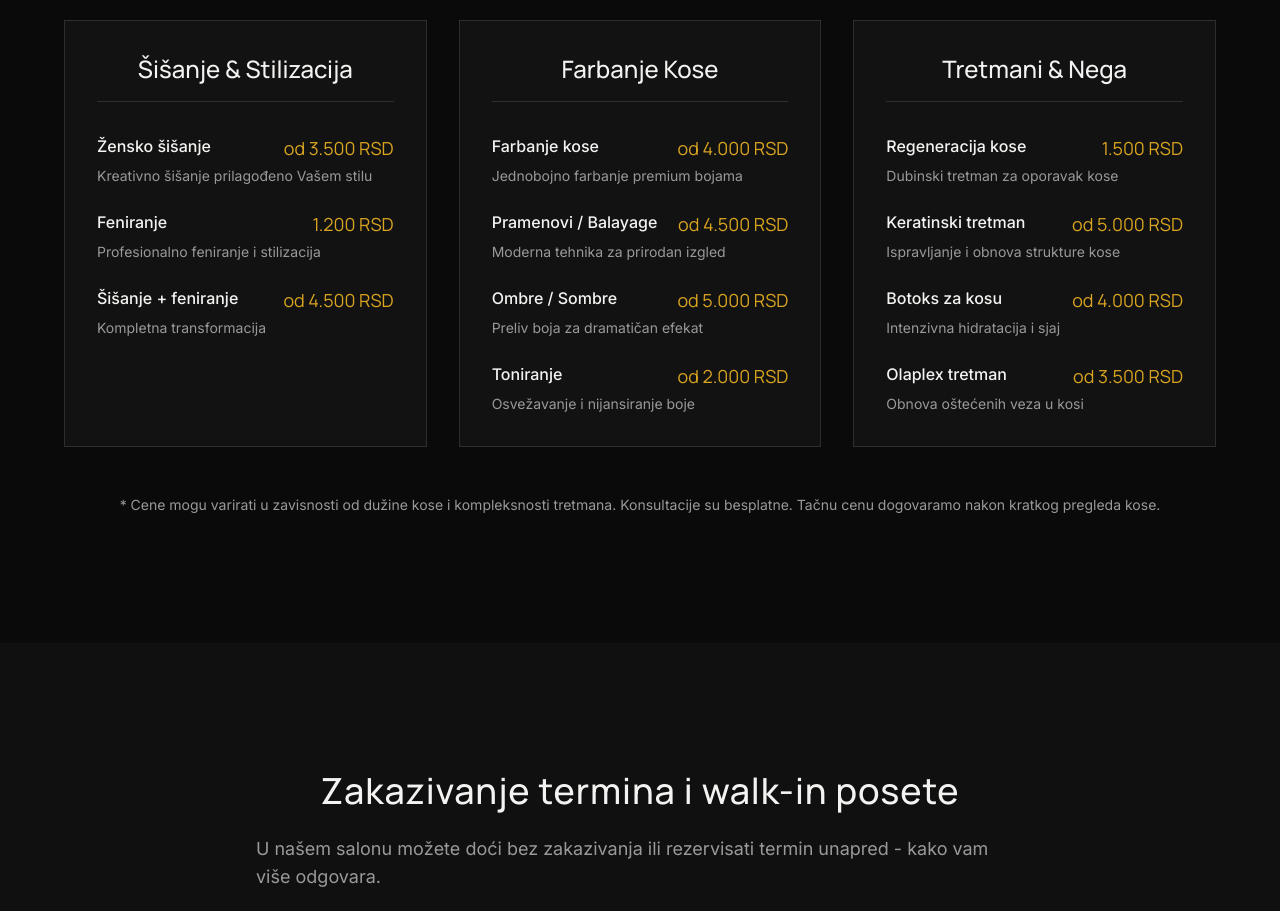
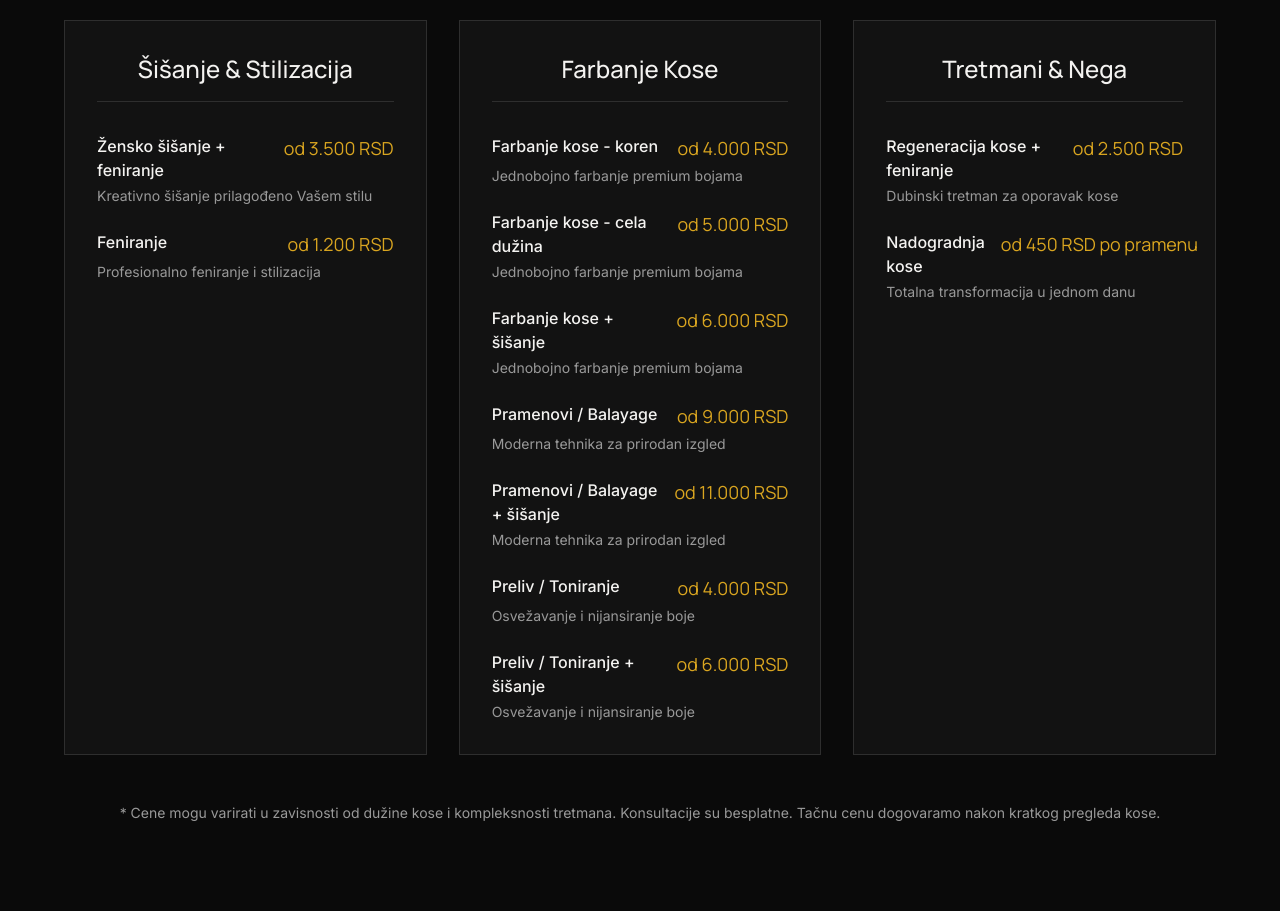
Before and after one commit to bcrnic/modni-frizer-vojkan, a React (Vite) app: page / in a window 1280 px wide. Shown: the part 2060-2971 px from the top of the page. Built offline with nearby package versions, Linux system fonts and the light colour scheme; no server answers; the HTML template or start-up script is replaced by a standard one.

Commit message:
Update pricing list with new service structure and prices

```diff
--- a/src/components/Services.tsx
+++ b/src/components/Services.tsx
@@ -9,27 +9,27 @@ const services = [
   {
     category: "Šišanje & Stilizacija",
     items: [
-      { name: "Žensko šišanje", price: "od 3.500 RSD", description: "Kreativno šišanje prilagođeno Vašem stilu" },
-      { name: "Feniranje", price: "1.200 RSD", description: "Profesionalno feniranje i stilizacija" },
-      { name: "Šišanje + feniranje", price: "od 4.500 RSD", description: "Kompletna transformacija" },
+      { name: "Žensko šišanje + feniranje", price: "od 3.500 RSD", description: "Kreativno šišanje prilagođeno Vašem stilu" },
+      { name: "Feniranje", price: "od 1.200 RSD", description: "Profesionalno feniranje i stilizacija" },
     ]
   },
   {
     category: "Farbanje Kose",
     items: [
-      { name: "Farbanje kose", price: "od 4.000 RSD", description: "Jednobojno farbanje premium bojama" },
-      { name: "Pramenovi / Balayage", price: "od 4.500 RSD", description: "Moderna tehnika za prirodan izgled" },
-      { name: "Ombre / Sombre", price: "od 5.000 RSD", description: "Preliv boja za dramatičan efekat" },
-      { name: "Toniranje", price: "od 2.000 RSD", description: "Osvežavanje i nijansiranje boje" },
+      { name: "Farbanje kose - koren", price: "od 4.000 RSD", description: "Jednobojno farbanje premium bojama" },
+      { name: "Farbanje kose - cela dužina", price: "od 5.000 RSD", description: "Jednobojno farbanje premium bojama" },
+      { name: "Farbanje kose + šišanje", price: "od 6.000 RSD", description: "Jednobojno farbanje premium bojama" },
+      { name: "Pramenovi / Balayage", price: "od 9.000 RSD", description: "Moderna tehnika za prirodan izgled" },
+      { name: "Pramenovi / Balayage + šišanje", price: "od 11.000 RSD", description: "Moderna tehnika za prirodan izgled" },
+      { name: "Preliv / Toniranje", price: "od 4.000 RSD", description: "Osvežavanje i nijansiranje boje" },
+      { name: "Preliv / Toniranje + šišanje", price: "od 6.000 RSD", description: "Osvežavanje i nijansiranje boje" },
     ]
   },
   {
     category: "Tretmani & Nega",
     items: [
-      { name: "Regeneracija kose", price: "1.500 RSD", description: "Dubinski tretman za oporavak kose" },
-      { name: "Keratinski tretman", price: "od 5.000 RSD", description: "Ispravljanje i obnova strukture kose" },
-      { name: "Botoks za kosu", price: "od 4.000 RSD", description: "Intenzivna hidratacija i sjaj" },
-      { name: "Olaplex tretman", price: "od 3.500 RSD", description: "Obnova oštećenih veza u kosi" },
+      { name: "Regeneracija kose + feniranje", price: "od 2.500 RSD", description: "Dubinski tretman za oporavak kose" },
+      { name: "Nadogradnja kose", price: "od 450 RSD po pramenu", description: "Totalna transformacija u jednom danu" },
     ]
   }
 ];
```
